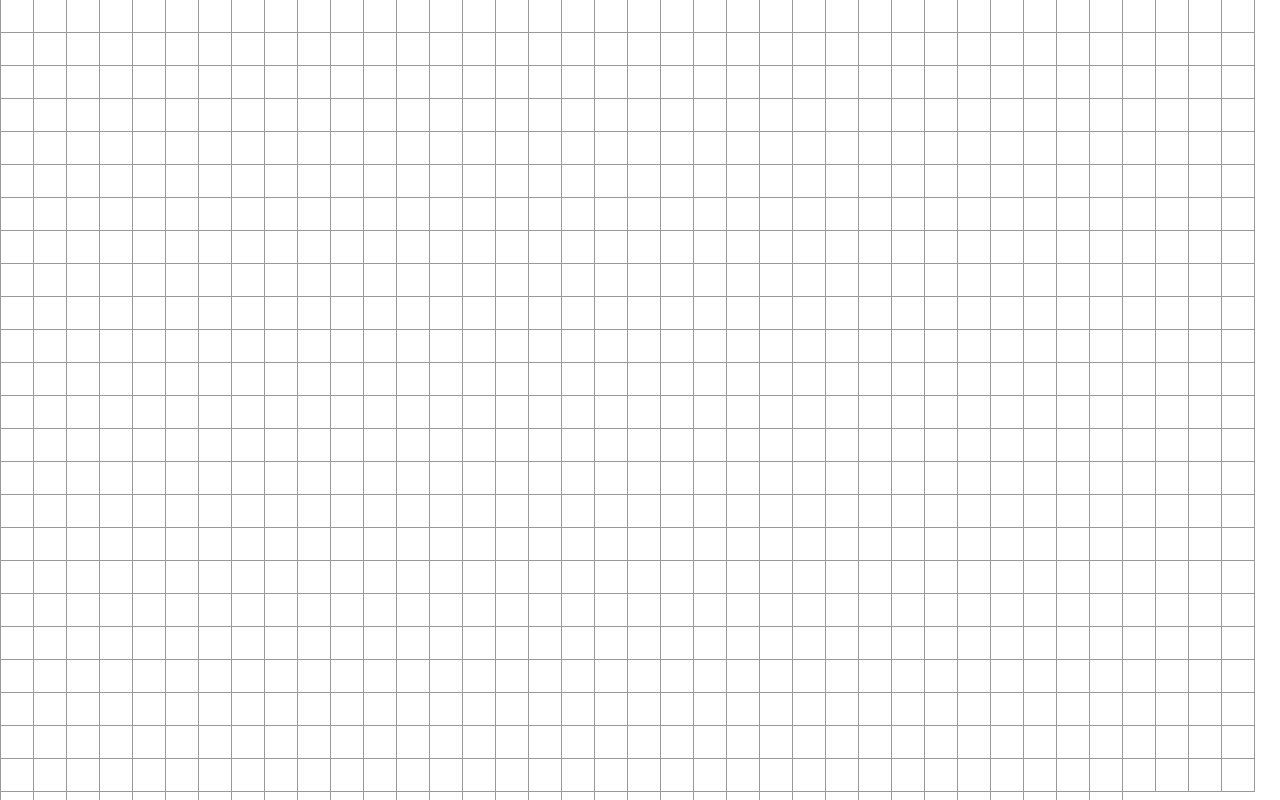
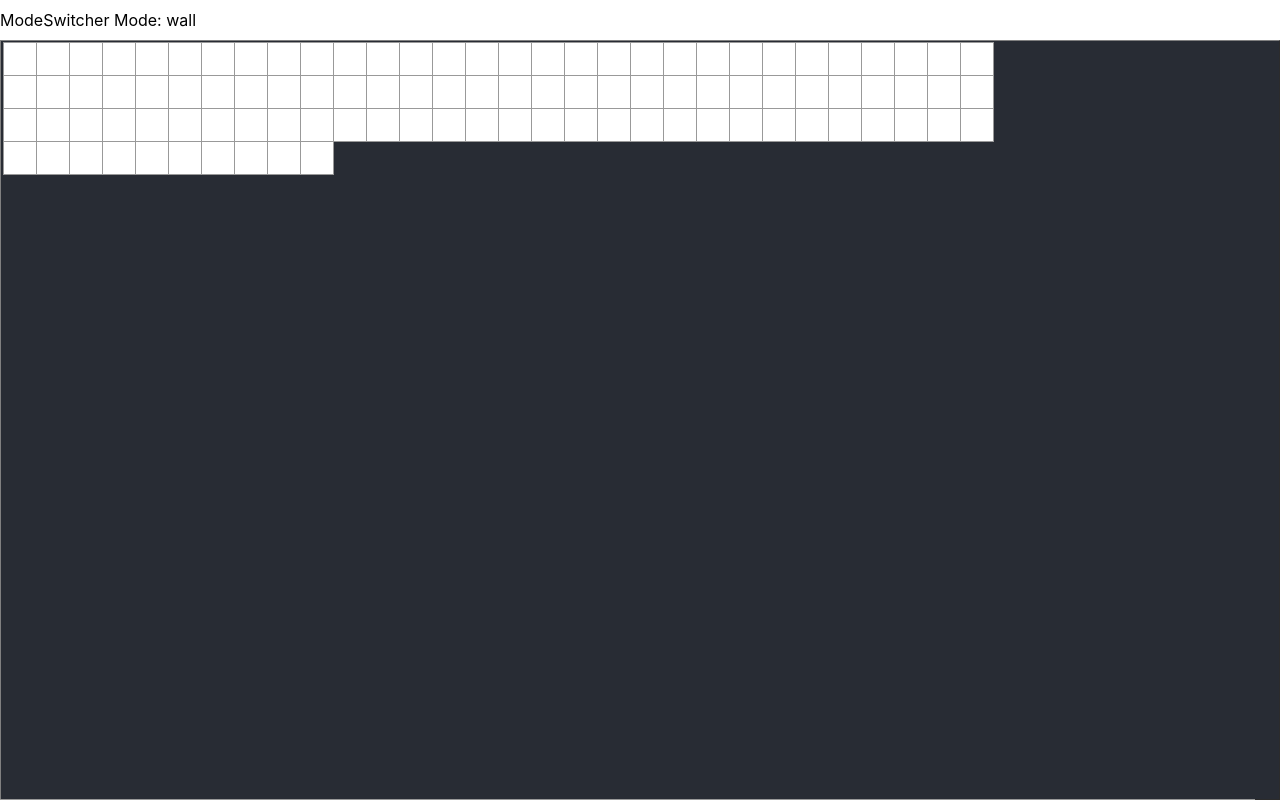
Before and after one commit to tiger-hao/graph-algo-visualizer, a React (Create React App) app: page / in a window 1280 px wide. Shown: the top 800 px of the page. Built offline with nearby package versions, Linux system fonts and the light colour scheme.

Commit message:
add graphMode state

```diff
--- a/src/App.js
+++ b/src/App.js
@@ -1,13 +1,15 @@
-import React from 'react';
+import React, { useState } from 'react';
 
 import logo from './logo.svg';
 import './App.css';
 import ModeSwitcher from 'components/ModeSwitcher';
 import Graph from 'components/Graph';
 import { GraphModes } from 'types';
-import Node from 'components/Node'
+import Node from 'components/Node';
 
 const App = () => {
+  const [graphMode, setGraphMode] = useState(GraphModes.WALL);
+
   var  array = Array(946).fill(null);
   return (
     <div className="App">
@@ -25,8 +27,8 @@ const App = () => {
           Learn React
         </a>
       </header> */}
-      {/* <ModeSwitcher />
-      <Graph selectMode={GraphModes.WALL} /> */}
+      <ModeSwitcher mode={graphMode} setMode={setGraphMode}/>
+      <Graph graphMode={graphMode} />
       <div>{array.map((index) => <Node/>)}</div>
     </div>
   );
--- a/src/components/Graph/index.js
+++ b/src/components/Graph/index.js
@@ -2,6 +2,7 @@ import React, { useReducer } from 'react';
 
 import './styles.css';
 import { GraphModes } from 'types';
+import Node from 'components/Node';
 
 const initState = ({ height, width }) => {
   const matrix = new Array(height);
@@ -35,29 +36,29 @@ const reducer = (state, action) => {
   return {...state, matrix};
 };
 
-const Graph = (props) => {
+const Graph = ({ graphMode }) => {
   const height = 10;  // use window size
   const width = 10;
   const [state, dispatch] = useReducer(reducer, { height, width }, initState);
 
   const handleClick = (key) => {
-    dispatch({type: props.selectMode, payload: key});
+    dispatch({type: graphMode, payload: key});
   };
 
   return (
-    <table className="Graph" border="1">
+    <table className="graph" border="1">
       {state.matrix && state.matrix.length > 0 && state.matrix.map((rowArr, rowNum) => {
         return (
-          <tr key={rowNum}>
+          <div key={rowNum} className="row">
             {rowArr && rowArr.length > 0 && rowArr.map((node, colNum) => {
               const key = `${rowNum} ${colNum}`;
               return (
-                <td key={key} onClick={() => handleClick(key)}>
+                <Node key={key} onClick={handleClick}>
                   {node}
-                </td>
+                </Node>
               );
             })}
-          </tr>
+          </div>
         );
       })}
     </table>
--- a/src/components/Graph/styles.css
+++ b/src/components/Graph/styles.css
@@ -1,6 +1,10 @@
-.Graph {
+.graph {
   background-color: #282c34;
   color: white;
   height: 95vh;
   width: 100vw;
 }
+
+.row {
+  float: left;
+}
--- a/src/components/ModeSwitcher/index.js
+++ b/src/components/ModeSwitcher/index.js
@@ -3,10 +3,10 @@ import React from 'react';
 import './styles.css';
 import { GraphModes } from 'types';
 
-const ModeSwitcher = (props) =>  {
+const ModeSwitcher = ({ mode, setMode }) =>  {
   return (
     <div className="ModeSwitcher">
-      ModeSwitcher
+      <t>ModeSwitcher Mode: {mode}</t>
     </div>
   );
 };
--- a/src/components/Node/index.js
+++ b/src/components/Node/index.js
@@ -2,11 +2,11 @@ import React from 'react';
 
 import './styles.css';
 
-const Node = () =>  {
-    return (
-        <button className = "node">
-        </button>
-      );
+const Node = ({ key, onClick }) => {
+  return (
+    <button className="node" onClick={() => onClick(key)}>
+    </button>
+  );
 };
 
 export default Node;
```
Also changed, not shown: src/components/Node/styles.css (indentation only).
